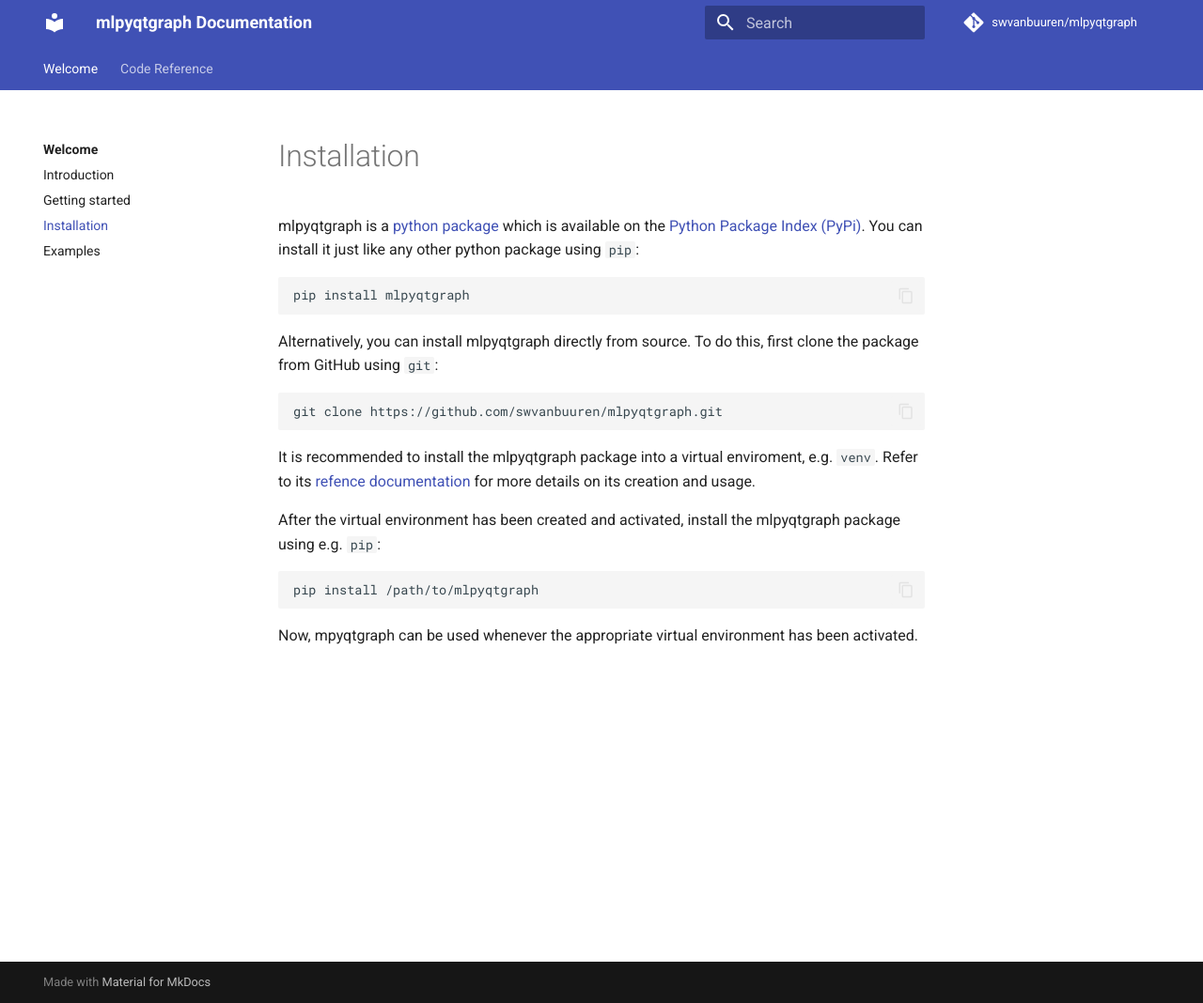
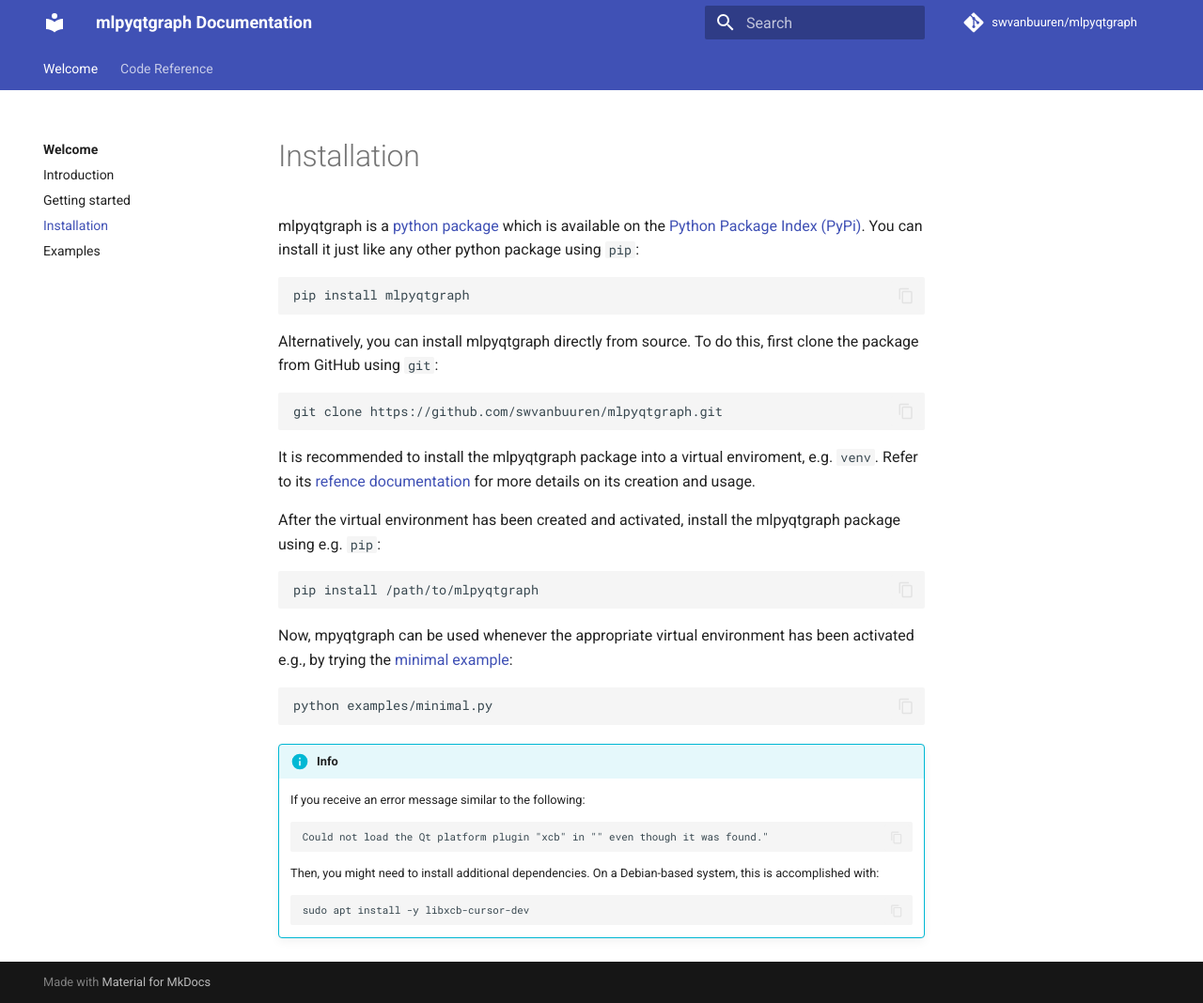
Before and after one commit to swvanbuuren/mlpyqtgraph, an MkDocs documentation site: the page built from docs/installation.md, in a window 1280 px wide and 1068 px high. Shown: the whole window at 94% size. Built offline with MkDocs 1.6.1 and Material for MkDocs 9.7.7, drawn with Linux system fonts in a browser that asks for light colours; comment, search, counter and statistics services are not loaded.

Commit message:
docs: Add info and resolution for missing xcb plugin error
Signed-off-by: Sietze van Buuren <s.van.buuren@gmail.com>

````diff
--- a/docs/installation.md
+++ b/docs/installation.md
@@ -28,4 +28,23 @@
 ```
 
 Now, mpyqtgraph can be used whenever the appropriate virtual environment has
-been activated.
+been activated e.g., by trying the [minimal example](https://github.com/swvanbuuren/mlpyqtgraph/blob/master/examples/minimal.py):
+
+```bash
+python examples/minimal.py
+```
+
+!!! info
+
+    If you receive an error message similar to the following:
+
+    ```plaintext
+    Could not load the Qt platform plugin "xcb" in "" even though it was found."
+    ```
+
+    Then, you might need to install additional dependencies. On a Debian-based
+    system, this is accomplished with:
+
+    ```bash
+    sudo apt install -y libxcb-cursor-dev
+    ```
--- a/mkdocs.yml
+++ b/mkdocs.yml
@@ -9,6 +9,7 @@
   - navigation.sections
   - navigation.tabs
   - navigation.indexes
+  - content.code.annotate
   - content.code.copy
 
 plugins:
@@ -21,6 +22,9 @@
 
 markdown_extensions:
   - attr_list
+  - md_in_html
+  - admonition
+  - pymdownx.details
   - pymdownx.emoji:
       emoji_index: !!python/name:material.extensions.emoji.twemoji
       emoji_generator: !!python/name:material.extensions.emoji.to_svg
@@ -29,7 +33,8 @@
       line_spans: __span
       pygments_lang_class: true
   - pymdownx.inlinehilite
-  - pymdownx.snippets
+  - pymdownx.snippets:
+      url_download: true
   - pymdownx.superfences
 
 
````
